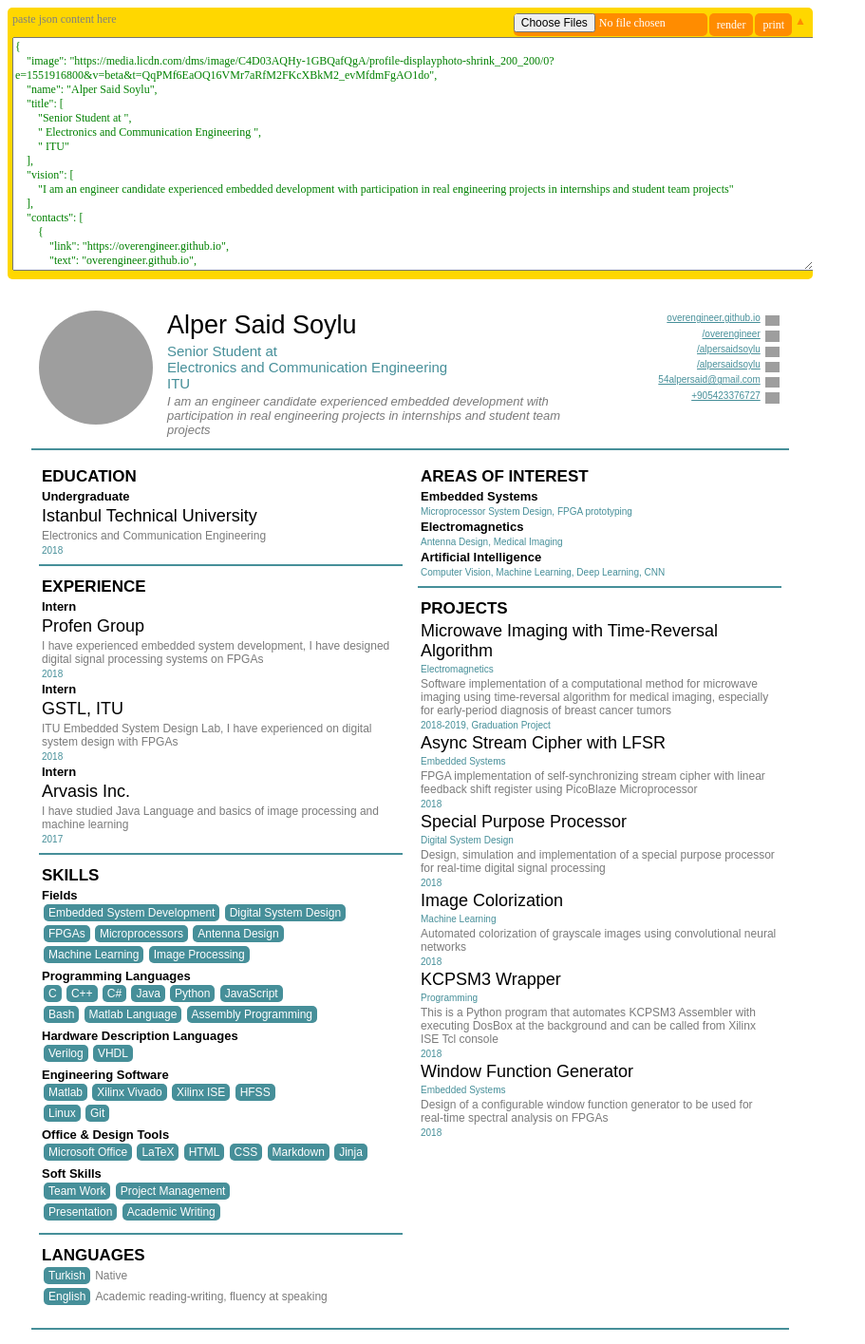
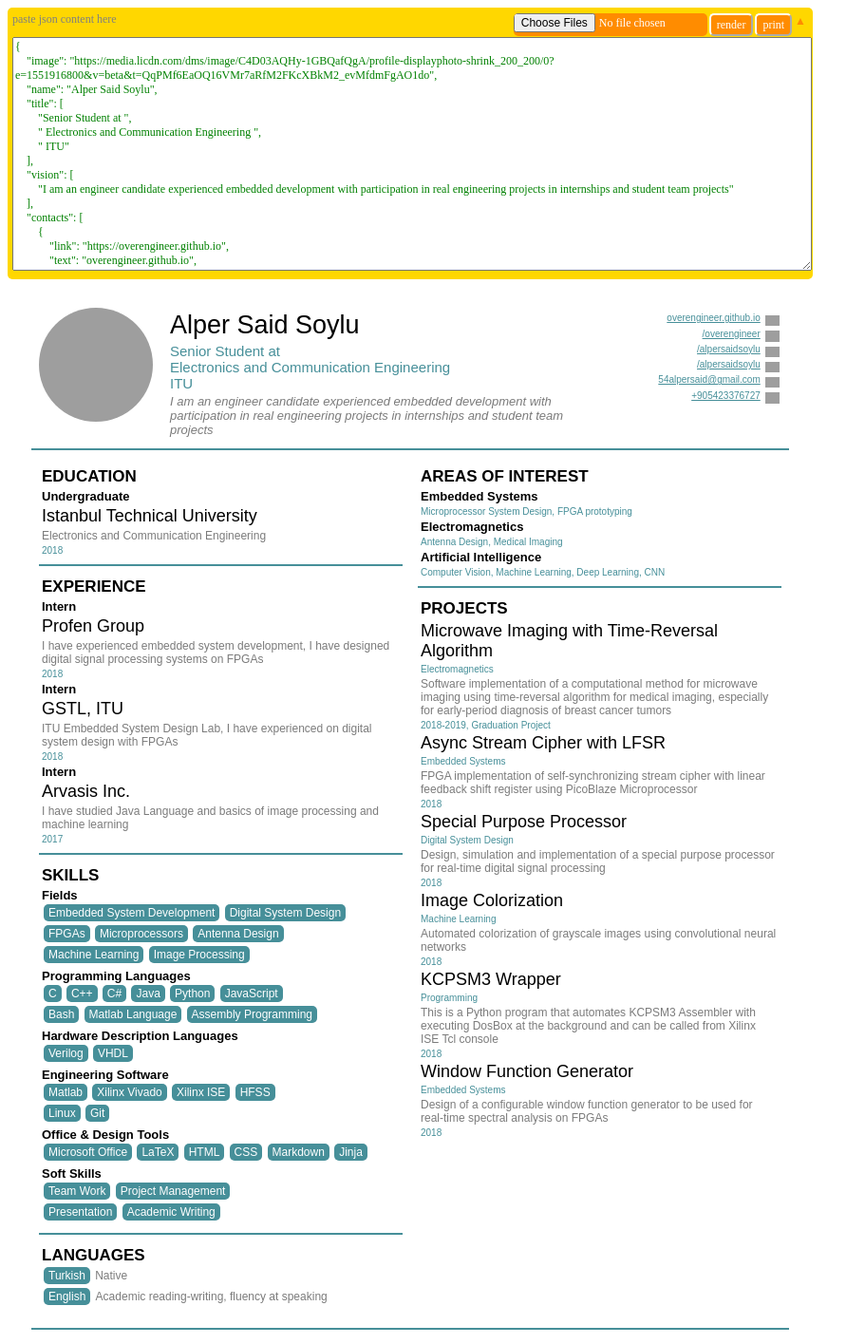
Before and after one commit to overengineer/cirriculumvitae, a Flask app: page /edit in a window 1280 px wide. Shown: the whole page at 95% size, without its empty margins (0-911 px from the left). Run offline with Flask 2, Linux system fonts and the light colour scheme; grey boxes are pictures that could not be loaded.

Commit message:
update styles

```diff
--- a/static/styles/cv.css
+++ b/static/styles/cv.css
@@ -93,6 +93,10 @@
         height: 200px;
         margin: -15px 0 0 -40px;
         /*margin: 0px 15px 0px 5px;*/
+    }
+
+    .cls_header {
+        overflow: auto;
     }
 
     /* CONTENT */
--- a/static/styles/editor.css
+++ b/static/styles/editor.css
@@ -18,6 +18,9 @@
     overflow: auto;
 }
 
+#hide {
+    margin-right: 2px;
+}
 
 textarea {
     font-size: 12px;
@@ -41,12 +44,13 @@
 
 .button {
     background-color: darkorange;
-    border-color: #0000;
     border-radius: 5px;
+    border-color: white;
     color: white;
     margin: 1px;
     height: 24px;
 }
+
 
 textarea,
 input,
--- a/templates/header.html
+++ b/templates/header.html
@@ -1,18 +1,18 @@
 {% from "macros.html" import multiline as multiline %}
 <div class="row" style="margin-top:30px;">
-    <div class="column" style="width:600px;">
+    <div class="column" style="width:600px; max-width:80vw;">
         <div class="cls_container">
             <div class="cls_profile">
-                <img src="{{ image }}" />
+                <img src="{{ image }}">
             </div>
-            <div>
+            <div class="cls_header">
                 <div class="cls_item"><span class="cls_name">{{ name }}</span></div>
                 <div class="cls_item"><span class="cls_title">{{ multiline(title) }}</span></div>
                 <div class="cls_item"><span class="cls_vision">{{ multiline(vision) }}</span></div>
             </div>
         </div>
     </div>
-    <div class="column" style="width:150px; float:right; margin-right: 10px;">
+    <div class="column" style="width:150px; max-width:20vw; float:right; margin-right: 10px;">
         {% from "contact.html" import render_contact as render %}
         {% for contact in contacts %}
         {{ render(contact) }}
```
